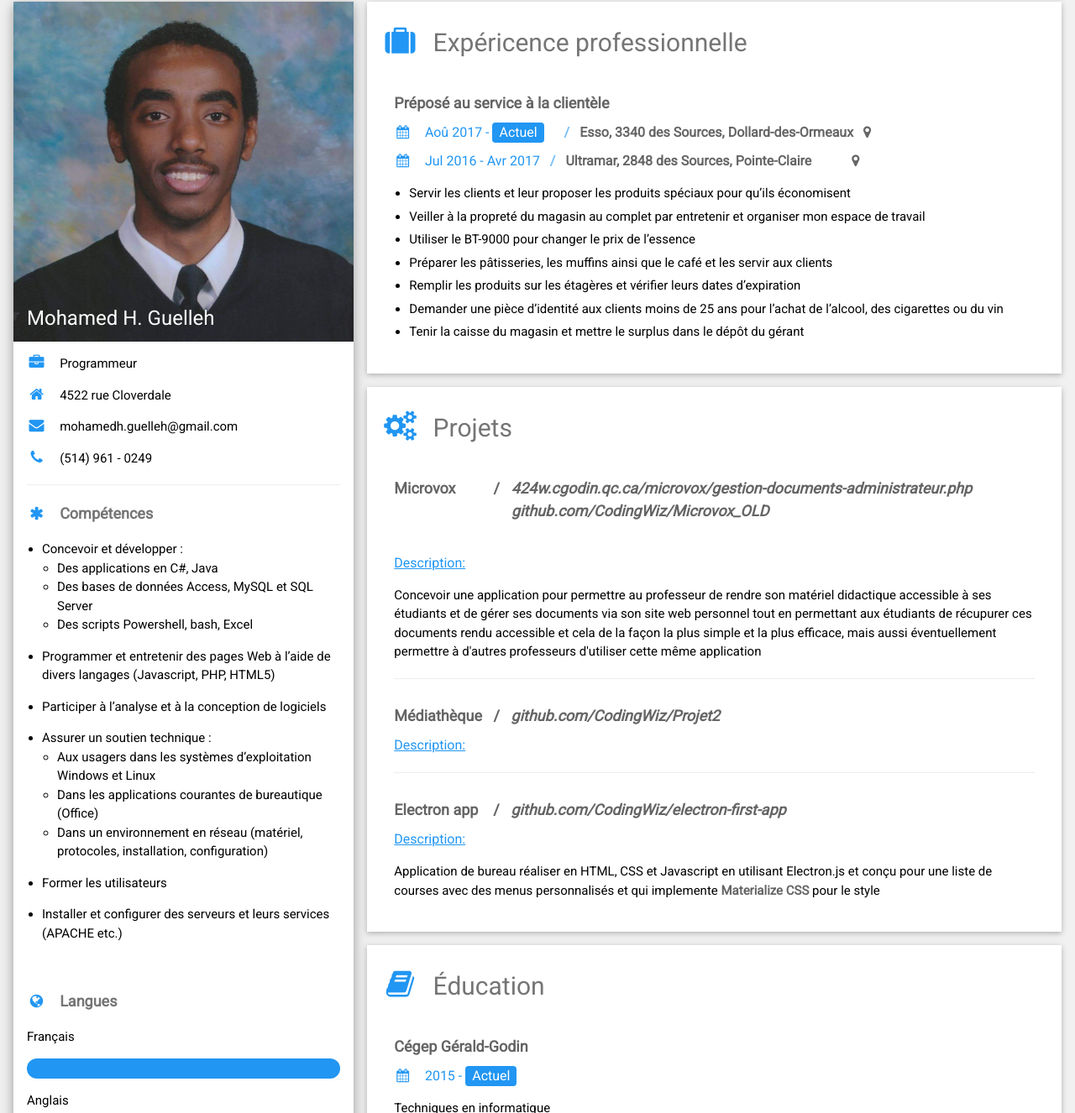
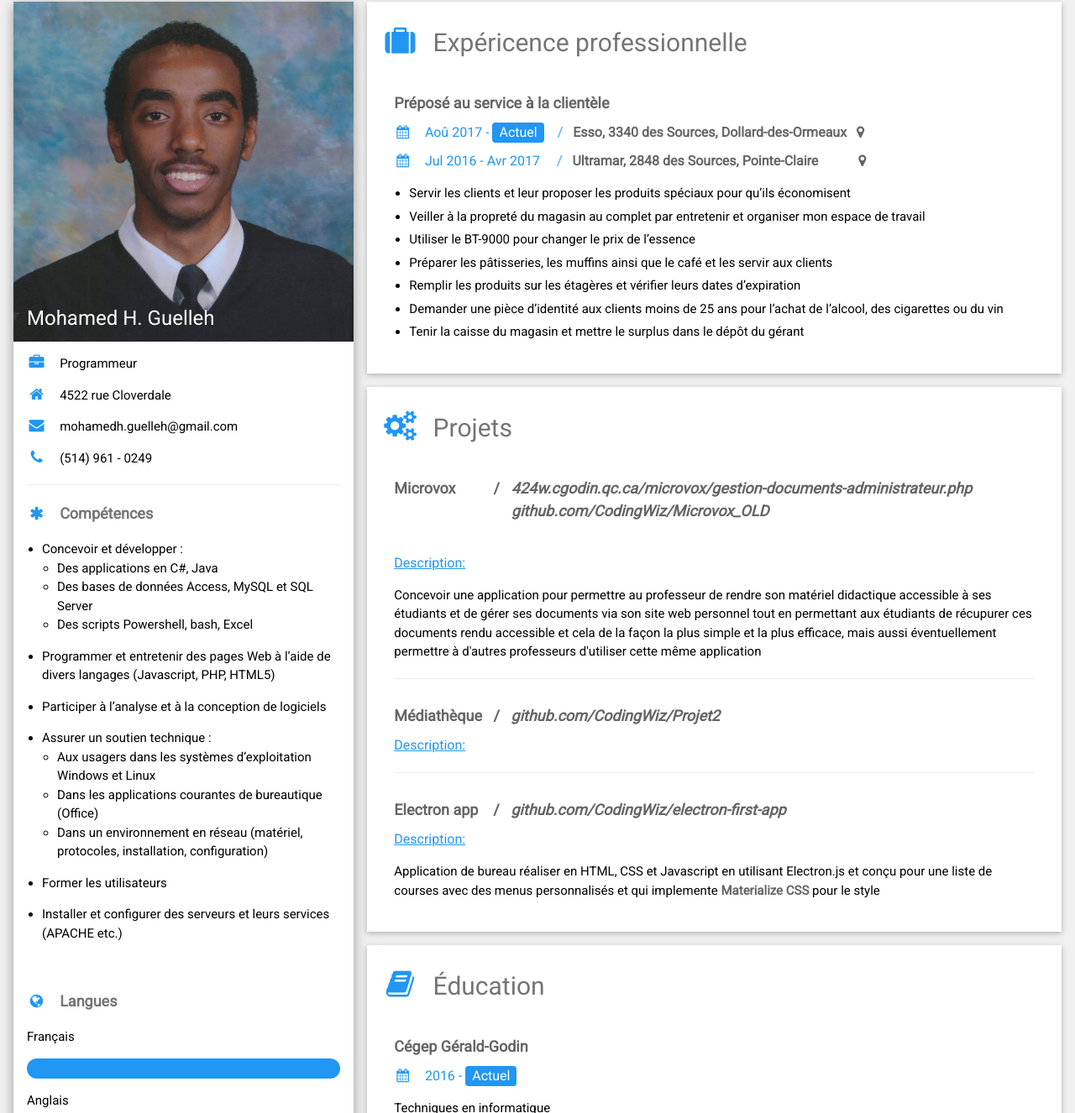
Before and after one commit to CodingWiz/codingwiz.github.io, a plain HTML site: page index.html in a window 1280 px wide. Shown: the part 14-1340 px from the top of the page at 84% size. Drawn offline with nearby package versions, Linux system fonts and the light colour scheme.

Commit message:
Update éducation timeline and job timeline

```diff
--- a/index.html
+++ b/index.html
@@ -138,9 +138,9 @@ ul {
         <div class="w3-container">
           <h5 class="w3-opacity"><b>Préposé au service à la clientèle</b></h5>
 
-          <h6 class=""><i class="fa fa-calendar fa-fw w3-margin-right w3-text-blue"></i><span class="w3-text-blue">Aoû 2017 - <span class="w3-tag w3-blue w3-round">Actuel</span></span> &nbsp;&nbsp; <span style="margin-left: 0.5em; margin-right: 0.5em;" class="w3-opacity w3-text-blue"><b>/</b></span> <div class="tooltip"><a href="https://www.google.ca/maps/place/3340+Boulevard+des+Sources,+Dollard-des-Ormeaux,+QC+H9B+1Z9/@45.4850869,-73.7931328,16z/data=!4m8!1m2!3m1!2sUltramar!3m4!1s0x4cc93cee7a37eedb:0xb141b2d25bed9734!8m2!3d45.4833451!4d-73.7966841" style="text-decoration: none;" target="_blank"><b class="w3-opacity w3-hover-text-blue"> Esso, 3340 des Sources, Dollard-des-Ormeaux <i style="margin-left: 0.5em;" class=" fa fa-map-marker w3-hover-text-blue"></i></b></a> <span class="tooltiptext /*tooltip-right*/">Voir sur google maps</span></div></h6>
+          <h6 class=""><i class="fa fa-calendar fa-fw w3-margin-right w3-text-blue"></i><span class="w3-text-blue">Aoû 2017 - <span class="w3-tag w3-blue w3-round">Actuel</span></span> &nbsp;&nbsp; <span style="margin-right: 0.5em;" class="w3-opacity w3-text-blue"><b>/</b></span> <div class="tooltip"><a href="https://www.google.ca/maps/place/3340+Boulevard+des+Sources,+Dollard-des-Ormeaux,+QC+H9B+1Z9/@45.4850869,-73.7931328,16z/data=!4m8!1m2!3m1!2sUltramar!3m4!1s0x4cc93cee7a37eedb:0xb141b2d25bed9734!8m2!3d45.4833451!4d-73.7966841" style="text-decoration: none;" target="_blank"><b class="w3-opacity w3-hover-text-blue"> Esso, 3340 des Sources, Dollard-des-Ormeaux <i style="margin-left: 0.5em;" class=" fa fa-map-marker w3-hover-text-blue"></i></b></a> <span class="tooltiptext /*tooltip-right*/">Voir sur google maps</span></div></h6>
 
-          <h6 class=""><i class="fa fa-calendar fa-fw w3-margin-right w3-text-blue"></i><span class="w3-text-blue">Jul 2016 - Avr 2017</span> <span style="margin-left: 0.5em; margin-right: 0.5em;" class="w3-opacity w3-text-blue"><b>/</b></span> <div class="tooltip"><a href="https://www.google.ca/maps/place/Ultramar/@45.4766723,-73.7903958,17.75z/data=!4m5!3m4!1s0x4cc93cfbc72767c1:0xd924d758f83823bb!8m2!3d45.4767759!4d-73.7903883" style="text-decoration: none;" target="_blank"><b class="w3-opacity w3-hover-text-blue">Ultramar, 2848 des Sources, Pointe-Claire<i style="margin-left: 3em;" class=" fa fa-map-marker w3-hover-text-blue"></i></b></a> <span class="tooltiptext /*tooltip-right*/">Voir sur google maps</span></div></h6>
+          <h6 class=""><i class="fa fa-calendar fa-fw w3-margin-right w3-text-blue"></i><span class="w3-text-blue">Jul 2016 - Avr 2017</span> <span style="margin-left: 1em; margin-right: 0.5em;" class="w3-opacity w3-text-blue"><b>/</b></span> <div class="tooltip"><a href="https://www.google.ca/maps/place/Ultramar/@45.4766723,-73.7903958,17.75z/data=!4m5!3m4!1s0x4cc93cfbc72767c1:0xd924d758f83823bb!8m2!3d45.4767759!4d-73.7903883" style="text-decoration: none;" target="_blank"><b class="w3-opacity w3-hover-text-blue">Ultramar, 2848 des Sources, Pointe-Claire<i style="margin-left: 3em;" class=" fa fa-map-marker w3-hover-text-blue"></i></b></a> <span class="tooltiptext /*tooltip-right*/">Voir sur google maps</span></div></h6>
 
           <p>
             <ul>
@@ -199,7 +199,7 @@ ul {
         <h2 class="w3-text-grey w3-padding-16"><i class="fa fa-book fa-fw w3-margin-right w3-xxlarge w3-text-blue"></i>Éducation</h2>
         <div class="w3-container">
           <h5 class="w3-opacity"><b>Cégep Gérald-Godin</b></h5>
-          <h6 class="w3-text-blue"><i class="fa fa-calendar fa-fw w3-margin-right"></i>2015 - <span class="w3-tag w3-blue w3-round">Actuel</span></h6>
+          <h6 class="w3-text-blue"><i class="fa fa-calendar fa-fw w3-margin-right"></i>2016 - <span class="w3-tag w3-blue w3-round">Actuel</span></h6>
           <p>Techniques en informatique</p>
           <hr>
         </div>
```
